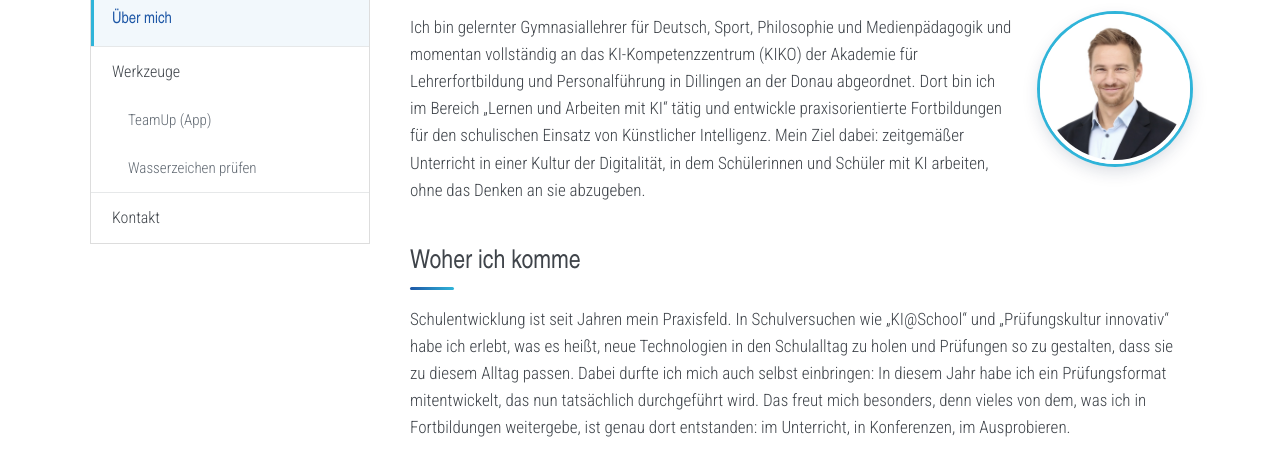
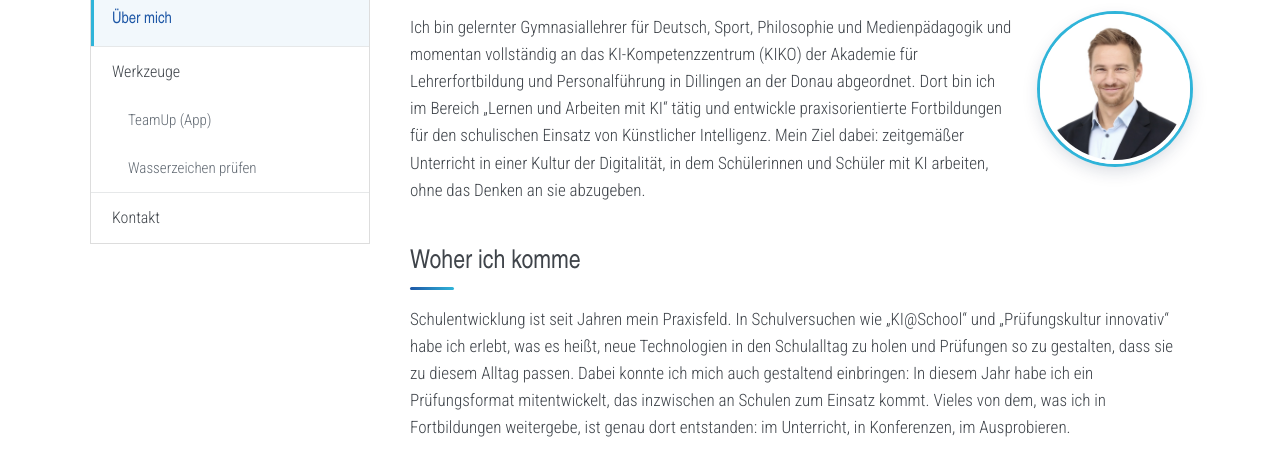
Before and after one commit to SebOlic-Vader/website, an Eleventy site: page src/ueber-mich.md in a window 1280 px wide. Shown: the part 498-952 px from the top of the page. Built offline with nearby package versions, Linux system fonts and the light colour scheme; Eleventy itself is replaced by a stand-in of ours; files that its build step writes are made by us from their sources; a web font is replaced by a local one.

Commit message:
Satz zum Prüfungsformat sachlicher formuliert

```diff
--- a/src/ueber-mich.md
+++ b/src/ueber-mich.md
@@ -10,7 +10,7 @@ Ich bin gelernter Gymnasiallehrer für Deutsch, Sport, Philosophie und Medienpä
 
 ## Woher ich komme
 
-Schulentwicklung ist seit Jahren mein Praxisfeld. In Schulversuchen wie „KI@School“ und „Prüfungskultur innovativ“ habe ich erlebt, was es heißt, neue Technologien in den Schulalltag zu holen und Prüfungen so zu gestalten, dass sie zu diesem Alltag passen. Dabei durfte ich mich auch selbst einbringen: In diesem Jahr habe ich ein Prüfungsformat mitentwickelt, das nun tatsächlich durchgeführt wird. Das freut mich besonders, denn vieles von dem, was ich in Fortbildungen weitergebe, ist genau dort entstanden: im Unterricht, in Konferenzen, im Ausprobieren.
+Schulentwicklung ist seit Jahren mein Praxisfeld. In Schulversuchen wie „KI@School“ und „Prüfungskultur innovativ“ habe ich erlebt, was es heißt, neue Technologien in den Schulalltag zu holen und Prüfungen so zu gestalten, dass sie zu diesem Alltag passen. Dabei konnte ich mich auch gestaltend einbringen: In diesem Jahr habe ich ein Prüfungsformat mitentwickelt, das inzwischen an Schulen zum Einsatz kommt. Vieles von dem, was ich in Fortbildungen weitergebe, ist genau dort entstanden: im Unterricht, in Konferenzen, im Ausprobieren.
 
 ## Meine Schwerpunkte
 
```
